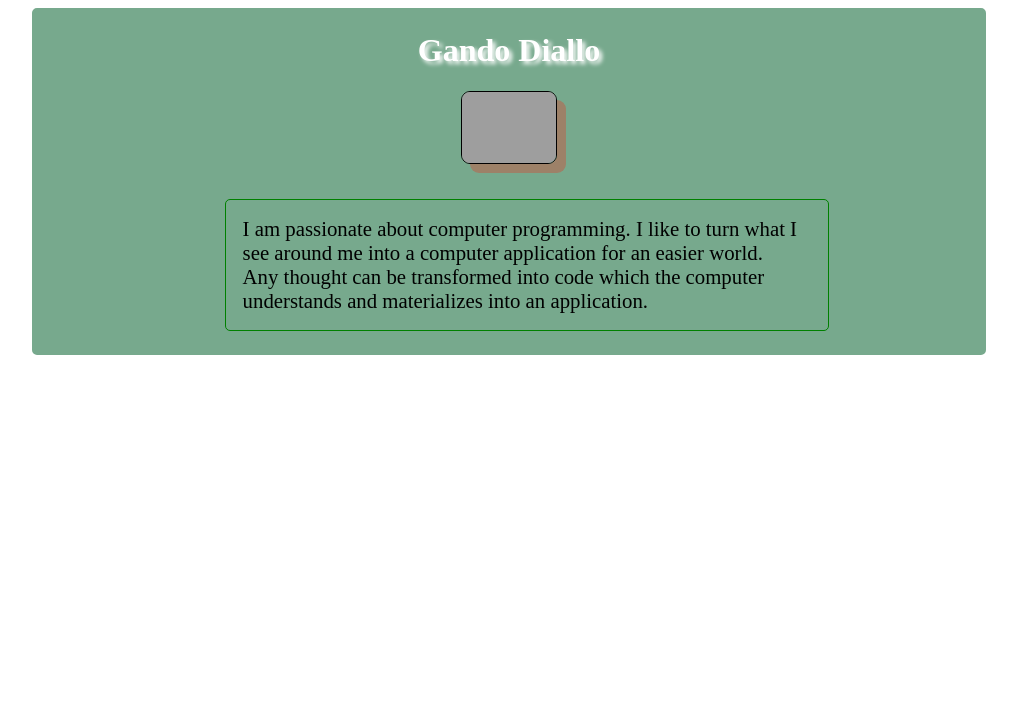
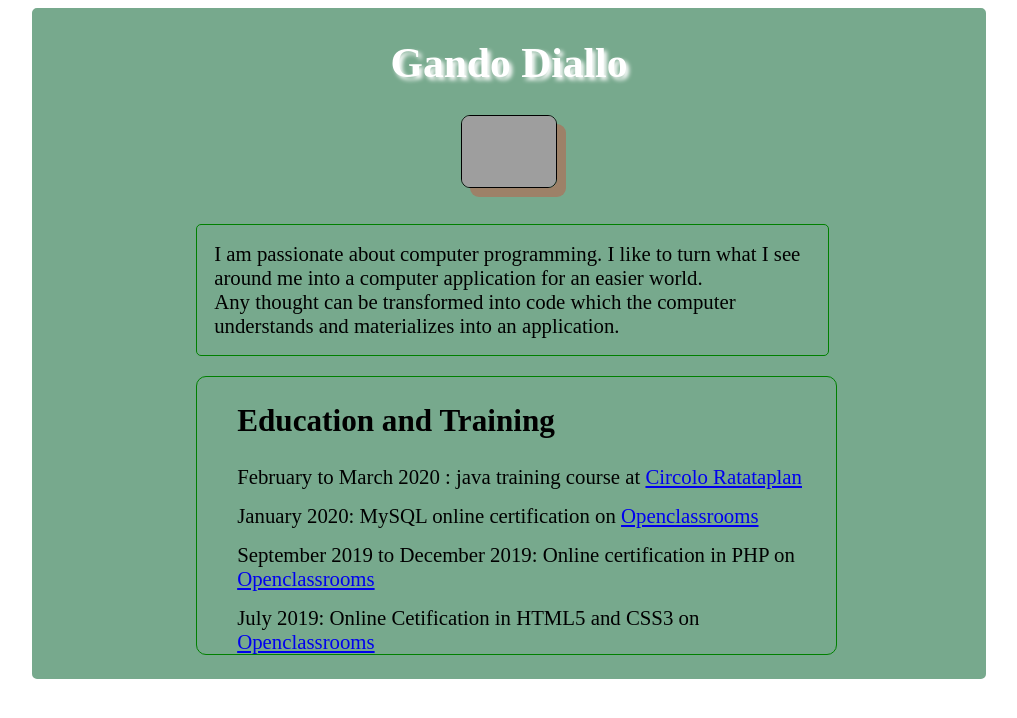
Before and after one commit to GandoEsprit/My-curriculum, a plain HTML site: page index.html in a window 1280 px wide. Shown: the whole page, without its empty margins (134-1151 px from the left). Drawn offline with Linux system fonts and the light colour scheme; grey boxes are pictures that could not be loaded.

Commit message:
Add the informations for education and training

```diff
--- a/index.html
+++ b/index.html
@@ -6,8 +6,12 @@
     </head>
     <body>
         <div id = "bloc_page">
+            <header>
                 <h1>Gando Diallo</h1>
                 <img src="images/gando.jpg" alt = "My photo">
+            </header>
+
+             <div>
                 <p class = "home-paragraphe">
                     I am passionate about computer programming.
                     I like to turn what I see around me into a computer
@@ -16,5 +20,24 @@
                     computer understands and materializes into an application.
                 </p>
             </div>
+
+            <ul>
+                <h2>Education and Training</h2>
+                <li>
+                    February to March 2020 :
+                    java training course at <a href="#">Circolo Ratataplan</a>
+                </li>
+                <li>
+                    January 2020: MySQL online certification on <a href="#">Openclassrooms</a>
+                </li>
+                <li>
+                    September 2019 to December 2019: Online certification in PHP on <a href="#">Openclassrooms</a>
+                </li>
+                <li>
+                    July 2019: Online Cetification in HTML5 and CSS3 on <a href="#">Openclassrooms</a>
+                </li>
+            </ul>
+
+        </div>
     </body>
 </html>
--- a/style.css
+++ b/style.css
@@ -14,6 +14,7 @@ h1
 body
 {
     text-align: center;
+    font-size: 1.3em;
 }
 
 #bloc_page
@@ -29,13 +30,30 @@ body
 
 p
 {
-    font-size: 1.3em;
+    font-size: 1em;
     border: 1px green solid;
     border-radius: 5px;
-    width: 60%;
+    width: 63%;
     text-align: left;
-    margin-left: 20%;
+    margin-left: 17%;
     padding: 17px;
+}
+
+ul
+{
+    width: 63%;
+    text-align: left;
+    list-style-type: none;
+    margin-left: 17%;
+    padding-top: 0px;
+    border: 1px green solid;
+    border-radius: 10px;
+    padding-right: 2px;
+}
+
+li
+{
+    margin-top: 15px;
 }
 
 .home-paragraphe :hover
```
Lines whose indentation alone changed are shown as unchanged.
